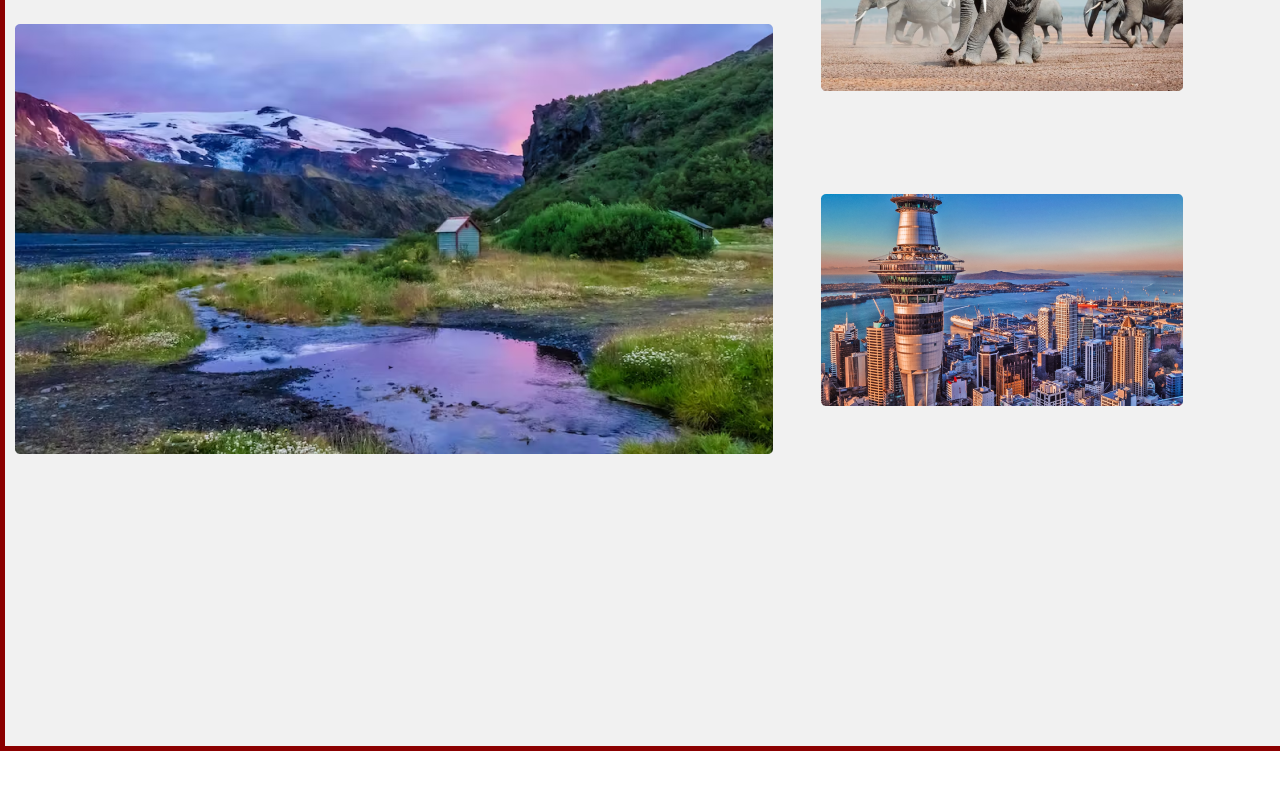
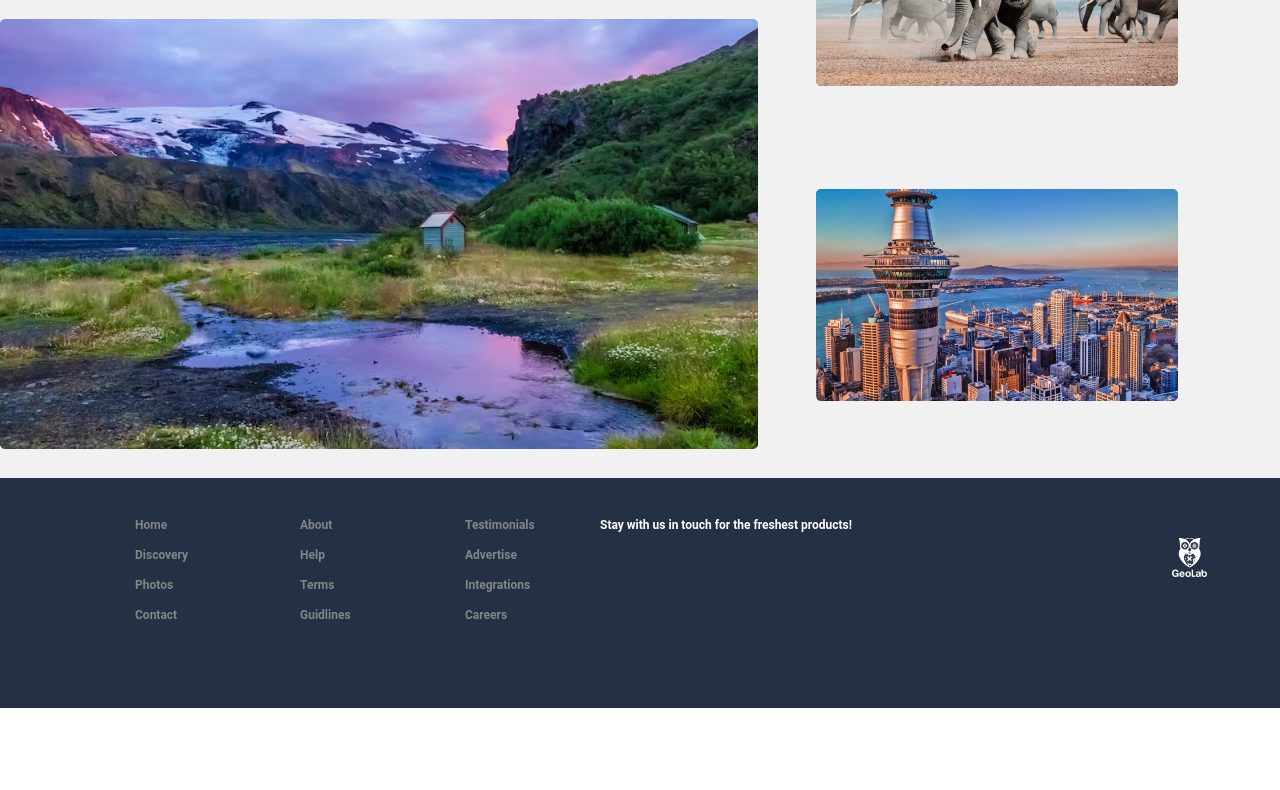
Before and after one commit to GochaCicagi/Gocha-Cicagi-davaleba-6-tbc-education, a plain HTML site: page index.html in a window 1280 px wide. Shown: the part 1100-1890 px from the top of the page. Drawn offline with Linux system fonts and the light colour scheme.

Commit message:
finisher
davasrule mokled

```diff
--- a/css/style.css
+++ b/css/style.css
@@ -1,7 +1,6 @@
-.container{width: 1365px;
-border: 5px solid darkred;
+.container{width: 1300px;
 margin: auto;
-height: 1830px;
+height: 1628px;
 margin-top: 21px;
 margin-bottom: 36px;
 background: #F1F1F1;
@@ -34,7 +33,9 @@ font-style: normal;
 display: inline-block;
 margin-right: 35px;
 }
-.img1{vertical-align: middle;}
+.img1{vertical-align: middle;
+position: relative;
+top: 3px}
 .mpy1{margin-top: 42px;margin-left: 10px;
 color: #000;
 font-family: Roboto;
@@ -52,6 +53,7 @@ border-radius: 0px 0px 5px 5px;
 background: #FFF;
 position: relative;
 top: 12px;
+margin-right: 20px;
 }
 .div2{width: 362px;
 display: inline-block;
@@ -98,7 +100,7 @@ margin-top: 27px;
 margin-left: 1px;
 display: inline-block;
 position: relative;
-left: 30%;
+left: 31%;
 top: -541px;
 border-radius: 0px 0px 5px 5px;
 background: #FFF;
@@ -186,7 +188,7 @@ padding-top: 60px;
 width: 265px;
 height: 33px;
 padding-left: 37px;}
-.img7{position: absolute;top: 289px;
+.img7{position: absolute;top: 292px;
 left: 33px;
 }
 .mpy10{color: #8A8787;
@@ -195,7 +197,7 @@ font-weight: 700;
 font-style: normal;
 position: relative;
 left: 57px;
-top: 104px;}
+top: 106px;}
 .mpy11{color: #000;
 font-family: Roboto;
 font-size: 24px;
@@ -217,7 +219,6 @@ height: 904px;
 width: 758px;
 height: 430px;
 position: absolute;
-left: 10px;
 }
 .img9{
 width: 362px;
@@ -229,7 +230,6 @@ top: 13px;
 .img10{ width: 758px;
 height: 430px;
 position: absolute;
-left: 10px;
 top: 470px;
 }
 .img11{
@@ -260,3 +260,145 @@ font-family: "Roboto", sans-serif;
   position: relative;
   display: inline-block;
 }
+.div9{
+width: 1300px;
+margin: auto;
+height: 230px;
+background: #243043;
+position: relative;
+top: -455px;
+}
+.mpy13{color: #818687;
+font-family: "Roboto", sans-serif;
+font-size: 12px;
+font-style: normal;
+font-weight: 700;
+line-height: normal;
+position: absolute;
+left: 135px;
+top: 40px;}
+.mpy14{
+color: #818687;
+font-family: "Roboto", sans-serif;
+font-size: 12px;
+font-style: normal;
+font-weight: 700;
+line-height: normal;
+position: absolute;
+left: 135px;
+top: 70px;
+}
+.mpy15{
+color: #818687;
+font-family: "Roboto", sans-serif;
+font-size: 12px;
+font-style: normal;
+font-weight: 700;
+line-height: normal;
+position: absolute;
+left: 135px;
+top: 100px;
+}
+.mpy16{
+color: #818687;
+font-family: "Roboto", sans-serif;
+font-size: 12px;
+font-style: normal;
+font-weight: 700;
+line-height: normal;
+position: absolute;
+left: 135px;
+top: 130px;
+}
+.mpy17{color: #818687;
+font-family: "Roboto", sans-serif;
+font-size: 12px;
+font-style: normal;
+font-weight: 700;
+line-height: normal;
+position: absolute;
+left: 300px;
+top: 40px;}
+.mpy18{color: #818687;
+font-family: "Roboto", sans-serif;
+font-size: 12px;
+font-style: normal;
+font-weight: 700;
+line-height: normal;
+position: absolute;
+left: 300px;
+top: 70px;}
+.mpy19{color: #818687;
+font-family: "Roboto", sans-serif;
+font-size: 12px;
+font-style: normal;
+font-weight: 700;
+line-height: normal;
+position: absolute;
+left: 300px;
+top: 100px;}
+.mpy20{color: #818687;
+font-family: "Roboto", sans-serif;
+font-size: 12px;
+font-style: normal;
+font-weight: 700;
+line-height: normal;
+position: absolute;
+left: 300px;
+top: 130px;
+}
+.mpy21{color: #818687;
+font-family: "Roboto", sans-serif;
+font-size: 12px;
+font-style: normal;
+font-weight: 700;
+line-height: normal;
+position: absolute;
+left: 465px;
+top: 40px;
+}
+.mpy22{color: #818687;
+font-family: "Roboto", sans-serif;
+font-size: 12px;
+font-style: normal;
+font-weight: 700;
+line-height: normal;
+position: absolute;
+left: 465px;
+top: 70px;
+}
+.mpy23{color: #818687;
+font-family: "Roboto", sans-serif;
+font-size: 12px;
+font-style: normal;
+font-weight: 700;
+line-height: normal;
+position: absolute;
+left: 465px;
+top: 100px;
+}
+.mpy24{color: #818687;
+font-family: "Roboto", sans-serif;
+font-size: 12px;
+font-style: normal;
+font-weight: 700;
+line-height: normal;
+position: absolute;
+left: 465px;
+top: 130px;
+}
+.mpy25{color: #FFF;
+ font-family: "Roboto", sans-serif;
+font-size: 12px;
+font-style: normal;
+font-weight: 700;
+line-height: normal;
+position: absolute;
+left: 600px;
+top: 40px;
+}
+.img13{
+  position: absolute;
+  left: 90%;
+  top: 60px;
+}
--- a/index.html
+++ b/index.html
@@ -18,7 +18,7 @@
 						<li class="li2">DISCOVERY</li>
 						<li class="li3">PHOTOS</li>
 						<li class="li4">CONTACT</li>
-						<img class="img1" src="images/gogo.png">
+						<img class="img1" src="images/gogo.png" alt="vigacgogo">
 					</ul>
 				</nav>
 			</div>
@@ -27,21 +27,21 @@
 				<h6 class="mpy1">TRADING</h6>
 					 <div class="div1">
 					 	<div class="div2">
-					 		<img class="img2" src="images/pliaji1.png">
+					 		<img class="img2" src="images/pliaji1.png" alt="img2">
 					 		<p class="mpy4">Dolore magna alicua</p>
 					 		</div>
 					 		<p class="mpy2"> You can see this beautiful beach in Los Angeles, and I hope you will visit and enjoy it one day</p>
-					 	<img class="img3" src="images/saati.png">
+					 	<img class="img3" src="images/saati.png" alt="clock">
 					 	<h6 class="mpy3">2m ago</h6>
 					 </div>
 					</section>
 				<div class="div3">
 					<div class="div4">
-						<img class="img4" src="images/pliaji2.png">
+						<img class="img4" src="images/pliaji2.png" alt="img4">
 						<p class="mpy5">Dolore magna alicua</p>
 					</div>
 					<p class="mpy6">You can see this beautiful beach in Ibiza , and I hope you will visit and enjoy it one day</p>
-					<img class="img5" src="images/saati.png">
+					<img class="img5" src="images/saati.png" alt="clock">
 				 	<h6 class="mpy7">2m ago</h6>
 				</div>
 
@@ -51,7 +51,7 @@
 						<p class="mpy8">Dolore magna alicua</p>
 					</div>
 					<p class="mpy9">You can see this beautiful beach in Iceland, and I hope you will visit and enjoy it one day</p>
-					<img class="img7" src="images/saati.png">
+					<img class="img7" src="images/saati.png" alt="clock">
 					<p class="mpy10">2m ago</p>
 				</div>
 				<section>
@@ -68,8 +68,28 @@
 				</div>
 				</section>
 
+			<footer>
+				<div class="div9">
+					<p class="mpy13">Home</p>
+					<p class="mpy14">Discovery</p>
+					<p class="mpy15">Photos</p>
+					<p class="mpy16">Contact</p>
 
+					<p class="mpy17">About</p>
+					<p class="mpy18">Help</p>
+					<p class="mpy19">Terms</p>
+					<p class="mpy20">Guidlines</p>
 
+					<p class="mpy21">Testimonials</p>
+					<p class="mpy22">Advertise</p>
+					<p class="mpy23">Integrations</p>
+					<p class="mpy24">Careers</p>
+
+					<p class="mpy25">Stay with us in touch for the freshest products!</p>
+
+					<img class="img13" src="images/bu.png" alt="tbc owl">
+				</div>
+			</footer>
 		</div>
 	</body>
 </html>
```
